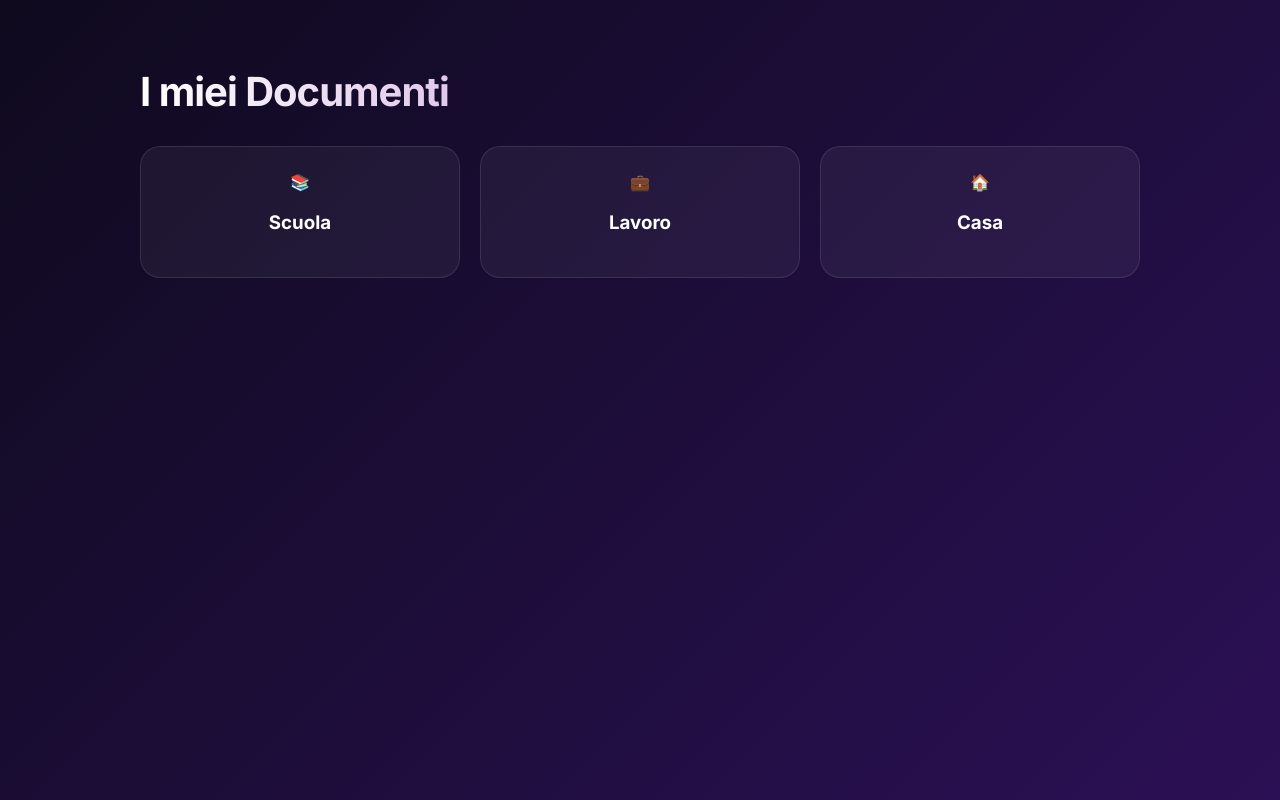
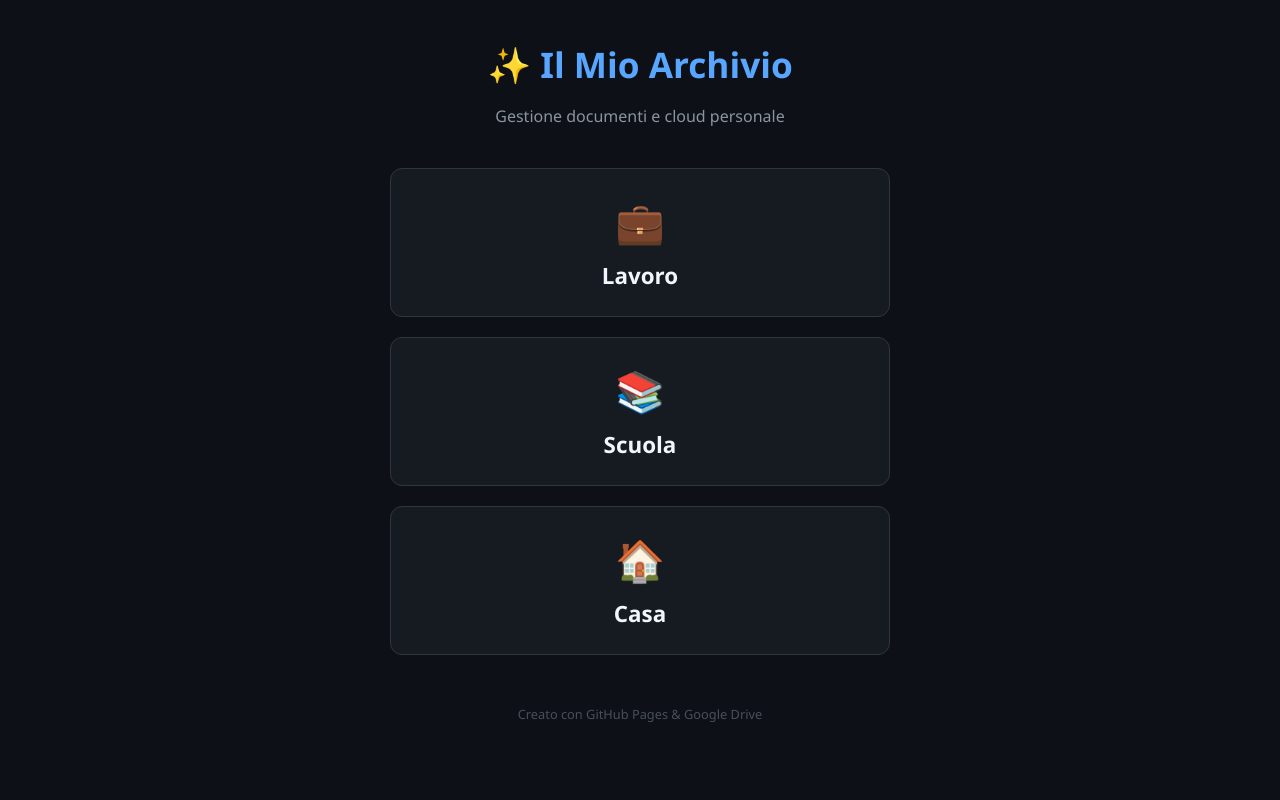
Before and after one commit to shubo-site/mio--archivio, a plain HTML site: page index.html in a window 1280 px wide. Drawn offline with nearby package versions, Linux system fonts and the light colour scheme.

Commit message:
Update index.html

```diff
--- a/index.html
+++ b/index.html
@@ -3,149 +3,77 @@
 <head>
     <meta charset="UTF-8">
     <meta name="viewport" content="width=device-width, initial-scale=1.0">
-    <title>Archivio Premium</title>
+    <title>Archivio Digitale di Shubo</title>
 
-    <link href="https://fonts.googleapis.com/css2?family=Inter:wght@300;500;700&display=swap" rel="stylesheet">
     <link rel="stylesheet" href="https://cdnjs.cloudflare.com/ajax/libs/animate.css/4.1.1/animate.min.css"/>
+    <link rel="stylesheet" href="https://cdn.jsdelivr.net/npm/water.css@2/out/water.css">
 
     <style>
-        :root {
-            --bg-color: #0f0a1e; /* Viola scurissimo Apple */
-            --accent-color: #9d50bb; /* Viola brillante */
-            --glass: rgba(255, 255, 255, 0.05);
+        body {
+            text-align: center;
+            background-color: #0d1117;
+            color: #c9d1d9;
+            font-family: 'Segoe UI', Tahoma, Geneva, Verdana, sans-serif;
         }
 
-        body {
-            margin: 0;
-            font-family: 'Inter', sans-serif;
-            background: linear-gradient(135deg, #0f0a1e 0%, #2b1055 100%);
-            color: white;
-            min-height: 100vh;
-            display: flex;
-            flex-direction: column;
-            align-items: center;
+        h1 { margin-top: 40px; color: #58a6ff; }
+        p { color: #8b949e; margin-bottom: 40px; }
+
+        .container { max-width: 500px; margin: auto; }
+
+        .card {
+            background: #161b22;
+            padding: 25px;
+            border-radius: 12px;
+            margin-bottom: 20px;
+            border: 1px solid #30363d;
+            transition: all 0.3s ease;
+            display: block;
+            text-decoration: none;
         }
 
-        .container {
-            width: 90%;
-            max-width: 1000px;
-            padding: 40px 0;
+        /* Effetto quando passi il dito (Hover) */
+        .card:active, .card:hover {
+            transform: translateY(-5px);
+            border-color: #58a6ff;
+            background: #21262d;
+            box-shadow: 0 10px 20px rgba(0,0,0,0.3);
         }
 
-        h1 {
-            font-size: 2.5rem;
-            font-weight: 700;
-            letter-spacing: -1px;
-            margin-bottom: 30px;
-            background: linear-gradient(to right, #fff, #9d50bb);
-            -webkit-background-clip: text;
-            -webkit-text-fill-color: transparent;
-        }
+        .card h2 { margin: 0; font-size: 1.4rem; color: #f0f6fc; }
+        .icon { font-size: 2.5rem; margin-bottom: 10px; display: block; }
 
-        /* Griglia delle cartelle */
-        .grid {
-            display: grid;
-            grid-template-columns: repeat(auto-fit, minmax(250px, 1fr));
-            gap: 20px;
-            margin-bottom: 40px;
-        }
-
-        .card {
-            background: var(--glass);
-            backdrop-filter: blur(10px);
-            border: 1px solid rgba(255, 255, 255, 0.1);
-            padding: 25px;
-            border-radius: 20px;
-            transition: all 0.4s cubic-bezier(0.175, 0.885, 0.32, 1.275);
-            cursor: pointer;
-            text-align: center;
-        }
-
-        .card:hover {
-            transform: translateY(-10px);
-            background: rgba(255, 255, 255, 0.1);
-            border-color: var(--accent-color);
-            box-shadow: 0 15px 30px rgba(0,0,0,0.3);
-        }
-
-        .card i { font-size: 40px; margin-bottom: 15px; display: block; }
-
-        /* La finestra magica (Iframe) */
-        .viewer-container {
-            width: 100%;
-            height: 600px;
-            border-radius: 24px;
-            overflow: hidden;
-            display: none; /* Inizia nascosto */
-            border: 1px solid rgba(255, 255, 255, 0.2);
-            animation: fadeInUp 0.8s;
-        }
-
-        iframe {
-            width: 100%;
-            height: 100%;
-            border: none;
-        }
-
-        .back-btn {
-            display: none;
-            margin-bottom: 20px;
-            background: var(--accent-color);
-            color: white;
-            border: none;
-            padding: 10px 20px;
-            border-radius: 50px;
-            cursor: pointer;
-        }
+        .footer { margin-top: 50px; font-size: 0.8rem; color: #484f58; }
     </style>
 </head>
 <body>
 
-<div class="container animate__animated animate__fadeIn">
-    <h1>I miei Documenti</h1>
+    <div class="container">
+        <h1 class="animate__animated animate__fadeInDown">✨ Il Mio Archivio</h1>
+        <p class="animate__animated animate__fadeIn">Gestione documenti e cloud personale</p>
 
-    <button id="backBtn" class="back-btn" onclick="closeViewer()">← Torna alle cartelle</button>
+        <a href="https://drive.google.com/drive/folders/1j0Bket5cZ91YEoQ8LFsUpPfYMPZ6QJ8Y"
+           class="card animate__animated animate__backInLeft" style="animation-delay: 0.1s;">
+            <span class="icon">💼</span>
+            <h2>Lavoro</h2>
+        </a>
 
-    <div id="folderGrid" class="grid">
-        <div class="card animate__animated animate__zoomIn" onclick="openViewer('https://drive.google.com/drive/folders/1MZnUYAQtulbHd5E6nqfVVbGDv-94Yks3')">
-            <span>📚</span>
-            <h3>Scuola</h3>
-        </div>
+        <a href="https://drive.google.com/drive/folders/1MZnUYAQtulbHd5E6nqfVVbGDv-94Yks3"
+           class="card animate__animated animate__backInLeft" style="animation-delay: 0.3s;">
+            <span class="icon">📚</span>
+            <h2>Scuola</h2>
+        </a>
 
-        <div class="card animate__animated animate__zoomIn" style="animation-delay: 0.1s;" onclick="openViewer('https://drive.google.com/drive/folders/1j0Bket5cZ91YEoQ8LFsUpPfYMPZ6QJ8Y')">
-            <span>💼</span>
-            <h3>Lavoro</h3>
-        </div>
+        <a href="https://drive.google.com/drive/folders/1OyT8SY4wmIts6x4OSwpdZCMyfA4aO5xr"
+           class="card animate__animated animate__backInLeft" style="animation-delay: 0.5s;">
+            <span class="icon">🏠</span>
+            <h2>Casa</h2>
+        </a>
 
-        <div class="card animate__animated animate__zoomIn" style="animation-delay: 0.2s;" onclick="openViewer('https://drive.google.com/drive/folders/1OyT8SY4wmIts6x4OSwpdZCMyfA4aO5xr')">
-            <span>🏠</span>
-            <h3>Casa</h3>
+        <div class="footer animate__animated animate__fadeIn">
+            Creato con GitHub Pages & Google Drive
         </div>
     </div>
 
-    <div id="viewer" class="viewer-container">
-        <iframe id="driveFrame" src=""></iframe>
-    </div>
-</div>
-
-<script>
-    function openViewer(link) {
-        // Questa funzione prende il link e lo mette nell'iframe
-        document.getElementById('folderGrid').style.display = 'none';
-        document.getElementById('viewer').style.display = 'block';
-        document.getElementById('backBtn').style.display = 'inline-block';
-
-        // Trasforma il link normale in link per "embed"
-        // Google Drive ha bisogno di questo trucco
-        document.getElementById('driveFrame').src = link;
-    }
-
-    function closeViewer() {
-        document.getElementById('folderGrid').style.display = 'grid';
-        document.getElementById('viewer').style.display = 'none';
-        document.getElementById('backBtn').style.display = 'none';
-    }
-</script>
-
 </body>
 </html>
```
